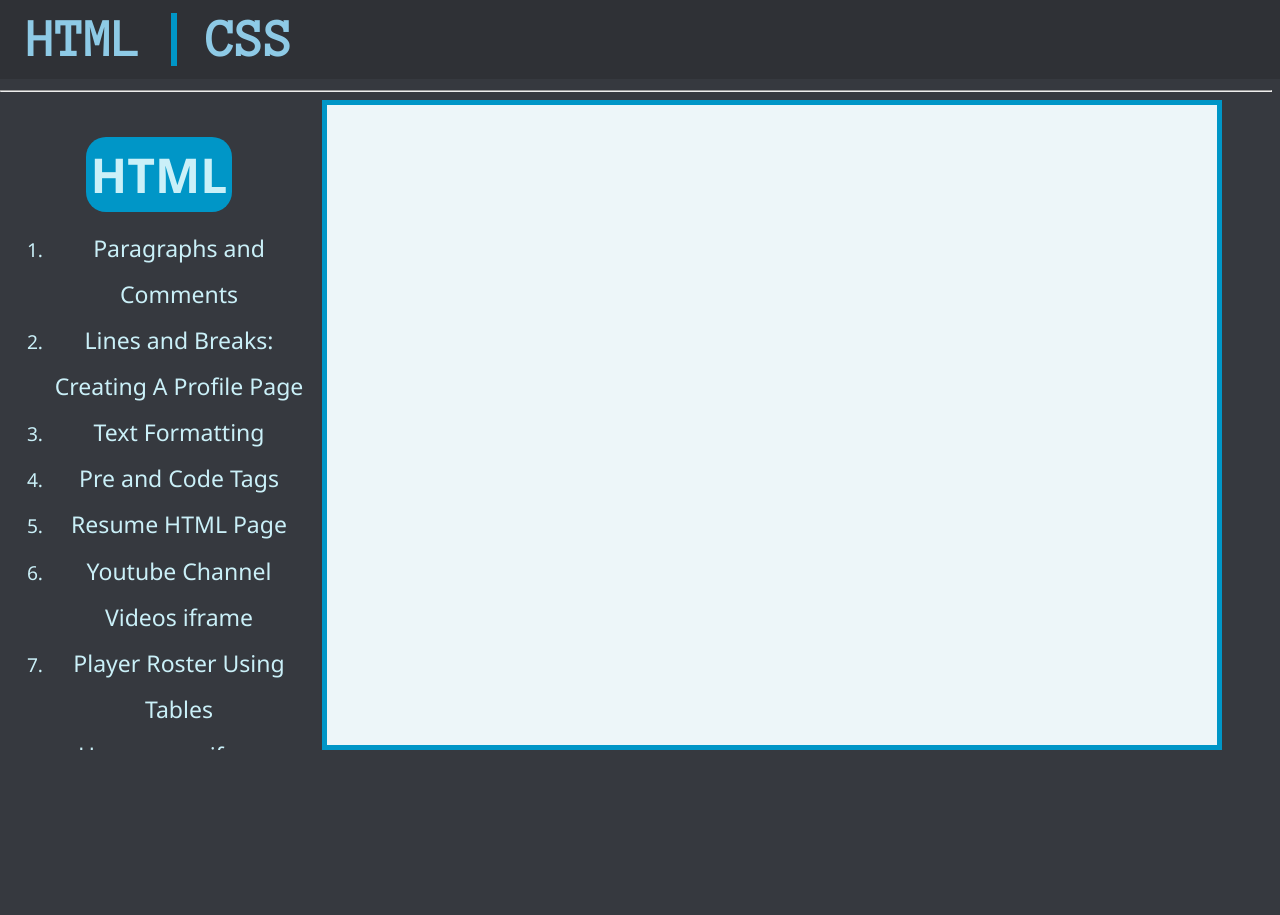
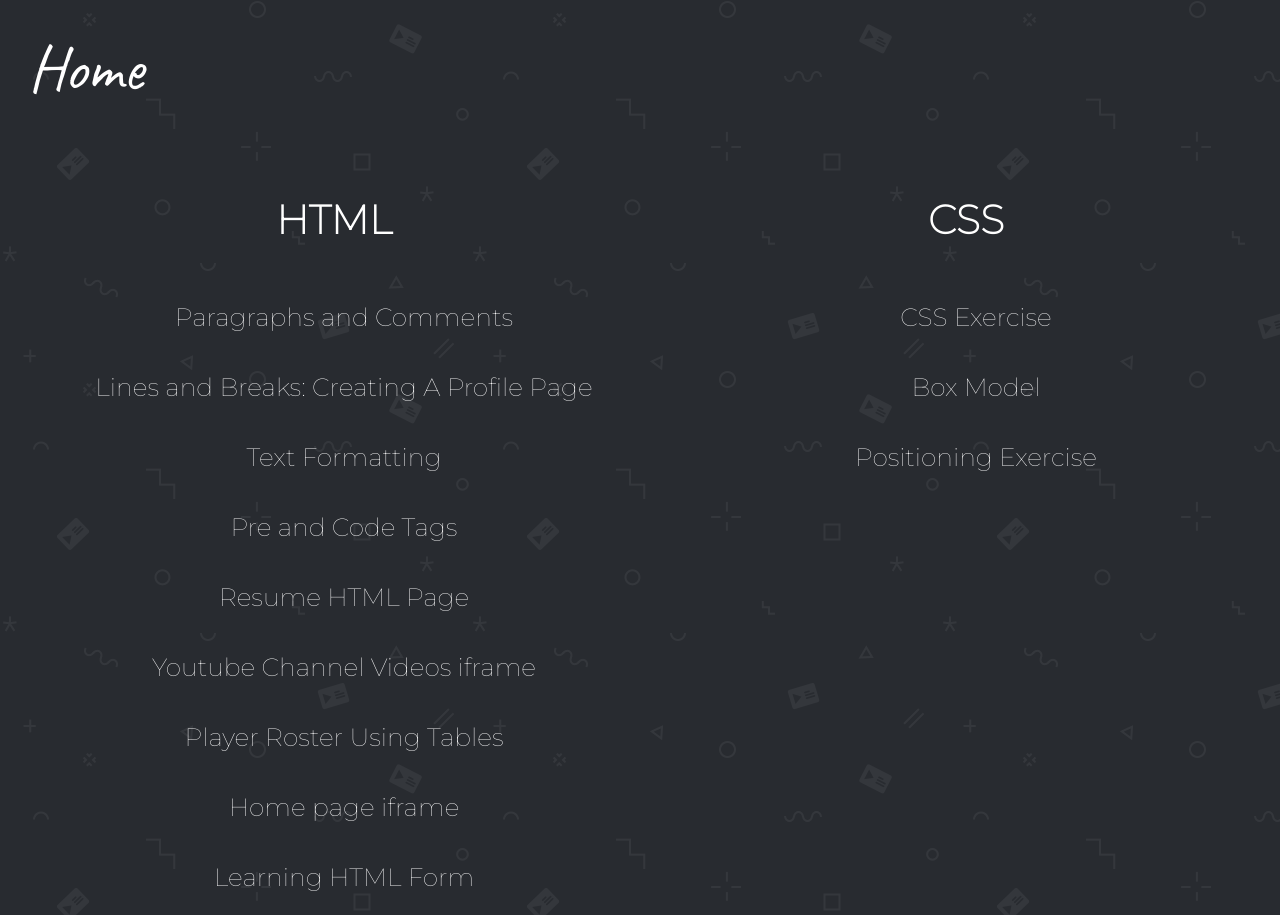
Before and after one commit to Azriel09/html-exercises, a plain HTML site: page index.html in a window 1280 px wide. Shown: the top 915 px of the page. Drawn offline with Linux system fonts and the light colour scheme.

Commit message:
changed index and fixed css ex 3

```diff
--- a/css/style.css
+++ b/css/style.css
@@ -1,71 +1,101 @@
-h1 {
-  font-size: 3.3em;
-  background-color: #2f3136;
-  margin: 0%;
-  padding-top: 1%;
-  padding-bottom: 1%;
-  padding-left: 0.5em;
-  font-family: "Anonymous Pro", monospace;
+body {
+  background-image: url("../assets/img/pattern.png");
+  height: 150vh;
+  background-attachment: fixed;
 }
 
-body {
-  background-color: #36393f;
-  margin-left: 0px;
+.home {
+  font-family: "Caveat", cursive;
+  font-size: 4em;
+  color: white;
+  padding-left: 20px;
+  padding-top: 20px;
+  text-decoration: none;
+  display: block;
+  animation: homeSlide 0.4s ease-in;
+  margin-bottom: 50px;
 }
 
-.nav {
-  position: fixed;
-  top: 0px;
-  width: 100%;
+.html-list,
+.html-h1,
+.html-list a {
+  color: white;
+  font-size: 25px;
+  text-decoration: none;
+  text-align: center;
+  list-style: none;
+  font-family: "Montserrat", sans-serif;
+  line-height: 70px;
 }
 
-.nav a {
-  text-decoration: none;
-  color: #8ecae6;
+.html-h1 {
+  padding-left: 20px;
+  font-size: 40px;
 }
 
-.vl {
-  border-left: 6px solid #0096c7;
+.html-list a:hover {
+  font-size: larger;
+  font-weight: 700;
 }
 
-.h-css {
-  margin-left: 30px;
+.css-list,
+.css-h1,
+.css-list a {
+  color: white;
+  font-size: 25px;
+  text-decoration: none;
+  text-align: center;
+  list-style: none;
+  font-family: "Montserrat", sans-serif;
+  line-height: 70px;
 }
 
-#main {
-  margin-top: 90px;
+.css-h1 {
+  padding-left: 20px;
+  font-size: 40px;
 }
 
-.h1-html {
-  display: inline;
+.css-list a:hover {
+  font-size: larger;
+  font-weight: 700;
 }
 
-.iframe1,
-.iframe3 {
-  height: 40em;
-  width: 25%;
+.container {
+  float: left;
+  width: 50%;
 }
 
-.iframe2,
-.iframe4 {
-  height: 40em;
-  width: 70%;
-  background-color: #edf6f9;
-  border: 5px solid #0096c7;
+#html-con {
+  animation: htmlSlide 0.4s ease-in;
 }
 
-.hr2,
-.hr3 {
-  height: 15em;
-  visibility: hidden;
+#css-con {
+  animation: cssSlide 0.4s ease-in;
+}
+
+@keyframes htmlSlide {
+  0% {
+    transform: translateX(-200px);
+  }
+}
+
+@keyframes cssSlide {
+  0% {
+    transform: translate(200px);
+  }
+}
+
+@keyframes homeSlide {
+  0% {
+    transform: translateY(-200px);
+  }
 }
 
 ::-webkit-scrollbar {
-  background-color: #36393f;
-  width: 15px;
+  background-image: url("../assets/img/pattern.png");
 }
 
 ::-webkit-scrollbar-thumb {
-  background: linear-gradient(transparent, #8ecae6);
-  border-radius: 6px;
+  background: linear-gradient(transparent, #ffffff);
+  border-radius: 10px;
 }
--- a/index.html
+++ b/index.html
@@ -5,36 +5,54 @@
     <meta http-equiv="X-UA-Compatible" content="IE=edge" />
     <meta name="viewport" content="width=device-width, initial-scale=1.0" />
 
-    <link rel="stylesheet" href="css/style.css" />
-
     <link rel="preconnect" href="https://fonts.googleapis.com" />
     <link rel="preconnect" href="https://fonts.gstatic.com" crossorigin />
     <link
-      href="https://fonts.googleapis.com/css2?family=Anonymous+Pro&family=Roboto+Slab:wght@100&display=swap"
+      href="https://fonts.googleapis.com/css2?family=Caveat&display=swap"
       rel="stylesheet"
     />
+    <link rel="preconnect" href="https://fonts.googleapis.com" />
+    <link rel="preconnect" href="https://fonts.gstatic.com" crossorigin />
+    <link
+      href="https://fonts.googleapis.com/css2?family=Montserrat:ital,wght@0,100;1,100&display=swap"
+      rel="stylesheet"
+    />
+
+    <link rel="stylesheet" href="css/style.css" />
     <title>Exercises</title>
   </head>
   <body>
-    <div class="nav" id="navbar">
-      <h1>
-        <a href="#" class="h-html"><span>HTML</span></a>
-        <span class="vl"></span>
-        <a href="#iframecss" class="h-css"><span>CSS</span></a>
-      </h1>
+    <a href="#" class="home">Home</a>
+    <div class="container" id="html-con">
+      <h1 class="html-h1">HTML</h1>
+      <ol class="html-list">
+        <li><a href="exercise-1.html">Paragraphs and Comments</a></li>
+        <li>
+          <a href="exercise-2.html"
+            >Lines and Breaks: Creating A Profile Page</a
+          >
+        </li>
+        <li><a href="exercise-3.html">Text Formatting</a></li>
+        <li><a href="exercise-4.html">Pre and Code Tags</a></li>
+        <li><a href="exercise-5.html">Resume HTML Page</a></li>
+        <li><a href="exercise-6.html">Youtube Channel Videos iframe</a></li>
+        <li><a href="exercise-7.html">Player Roster Using Tables</a></li>
+        <li><a href="exercise-8.html">Home page iframe</a></li>
+        <li><a href="exercise-9.html">Learning HTML Form</a></li>
+      </ol>
     </div>
-    <main id="main">
-      <hr />
-      <section>
-        <iframe src="html-a.html" frameborder="0" class="iframe1"></iframe>
-        <iframe frameborder="1" name="iframe2" class="iframe2"></iframe>
-      </section>
-      <hr class="hr2" />
-      <section>
-        <iframe src="css-a.html" frameborder="0" class="iframe3"></iframe>
-        <iframe frameborder="1" class="iframe4" name="iframe4"></iframe>
-      </section>
-      <hr class="hr3" id="iframecss" />
-    </main>
+
+    <div class="container" id="css-con">
+      <h1 class="css-h1">CSS</h1>
+      <ol class="css-list">
+        <li>
+          <a href="css-exercise-1.html">CSS Exercise</a>
+        </li>
+        <li><a href="css-exercise-2.html">Box Model</a></li>
+        <li>
+          <a href="css-exercise-3.html">Positioning Exercise</a>
+        </li>
+      </ol>
+    </div>
   </body>
 </html>
```
Also changed, not shown: css/ex3.css (+11 -27 lines), assets/img/pattern.png (added).
